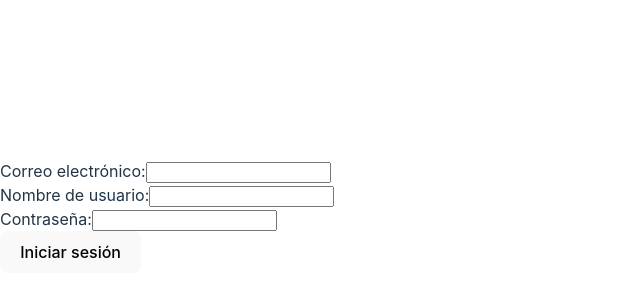
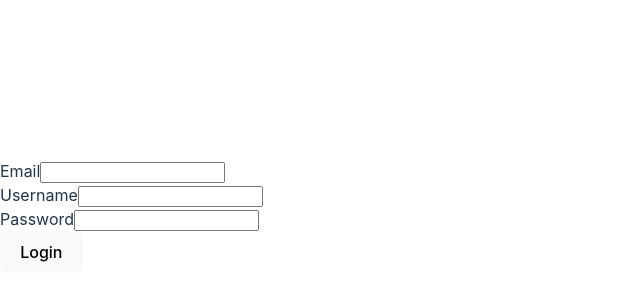
Before and after one commit to dasktorm/login-view, a React (Vite) app: page / in a window 1280 px wide. Shown: the part 184-484 px from the top of the page, without its empty margins (0-640 px from the left). Built offline with nearby package versions, Linux system fonts and the light colour scheme.

Commit message:
ver 2.0.1: ErrorMessage fixed (85-92)

```diff
--- a/src/App.jsx
+++ b/src/App.jsx
@@ -34,14 +34,12 @@ const LoginForm = () => {
 
   const handleSubmit = (event) => {
     event.preventDefault();
-
-    // Iniciar sesión con los datos del formulario
   };
 
   return (
     <form onSubmit={handleSubmit}>
       <div>
-        <label htmlFor="email">Correo electrónico:</label>
+        <label htmlFor="email">Email</label>
         <input
           type="email"
           id="email"
@@ -51,7 +49,7 @@ const LoginForm = () => {
         />
       </div>
       <div>
-        <label htmlFor="username">Nombre de usuario:</label>
+        <label htmlFor="username">Username</label>
         <input
           type="text"
           id="username"
@@ -61,7 +59,7 @@ const LoginForm = () => {
         />
       </div>
       <div>
-        <label htmlFor="password">Contraseña:</label>
+        <label htmlFor="password">Password</label>
         <input
           type="password"
           id="password"
@@ -70,7 +68,7 @@ const LoginForm = () => {
           onChange={handleChange}
         />
       </div>
-      <button type="submit">Iniciar sesión</button>
+      <button type="submit">Login</button>
       {loggedIn && <WelcomeMessage />}
     </form>
   );
@@ -79,7 +77,16 @@ const LoginForm = () => {
 const WelcomeMessage = () => {
   return (
     <div>
-      <h1>Bienvenido</h1>
+      <h1>Bienvenido a Beway</h1>
+    </div>
+  );
+};
+
+const ErrorMessage = () => {
+  return (
+    <div>
+      <h1>Oops, seguro no eres tú</h1>
+      <p>Por favor, intenta de nuevo.</p>
     </div>
   );
 };
```
